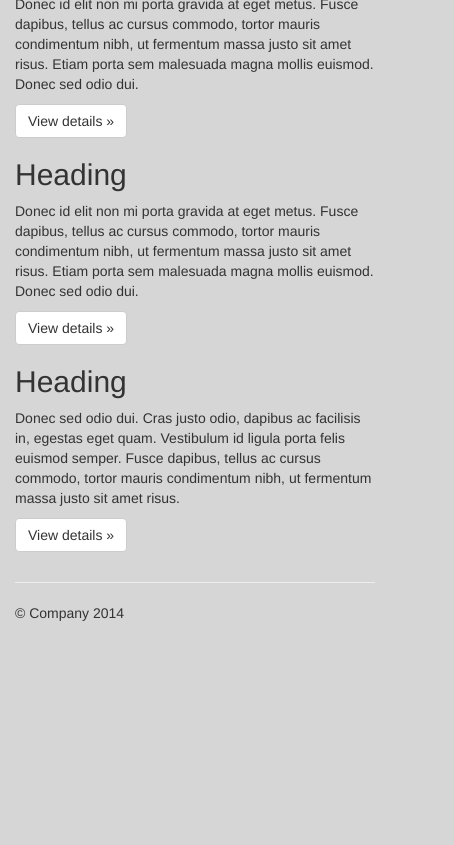
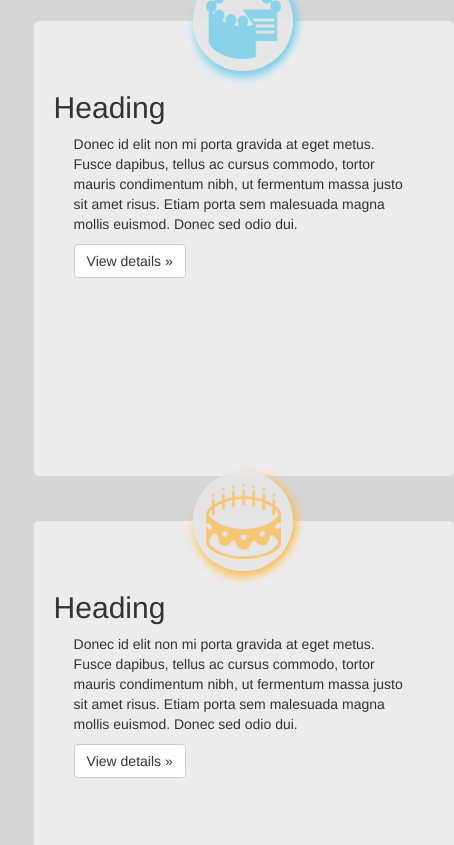
Before and after one commit to kirkzwy/PresentCakeWebsite, a plain HTML site: page index.html in a window 390 px wide. Shown: the part 615-1460 px from the top of the page, 454 px wide, since content can reach past the window. Before the commit the page ends 1268 px from the top, so only its background shows below. Drawn offline with nearby package versions, Linux system fonts and the light colour scheme.

Commit message:
version1.0.1:some detail &responsive waiting for revise

```diff
--- a/assets/css/jumbotron.css
+++ b/assets/css/jumbotron.css
@@ -28,6 +28,7 @@ body {
   position: relative;
   width: 98%;
   margin: 40px auto;
+  margin-bottom: 80px;
   overflow: auto;
 
   font-size: 18px;
@@ -62,8 +63,8 @@ body {
 
 	}
 	.liactive{
-	  box-shadow: 5px 0 5px -2px rgba(255, 255, 255, 0.5), -5px 0 5px -2px rgba(255, 255, 255, 0.5);
-	  z-index: 100;
+	  box-shadow: 6px 0 6px -2px rgba(255, 255, 255, 0.5), -6px 0 6px -2px rgba(255, 255, 255, 0.5);
+	  z-index: 1000;
 	}
 	.banner .inner {
 	  padding: 160px 0 110px;
@@ -164,3 +165,63 @@ body {
 	    .banner .arrow.next{
 	    	right: 0
 	    }
+
+/** description style **/
+.desmar{
+	margin: 0 auto;
+}
+.des{
+	width: 420px;
+	height: 500px;
+	position: relative;
+}
+.des-head{
+	width: 100px;
+	height: 100px;
+	border-radius: 100px;
+	background-color: rgba(230, 230, 230, 0.9);
+	position: absolute;
+	top: 0;
+	left: 38%;
+	z-index: 100;
+}
+.bluehead{
+	box-shadow: 0 8px 10px -2px #73CDEB, 8px 0 8px -4px #73CDEB;
+}
+.yellowhead{
+	box-shadow: 0 8px 10px -2px #FABE5A, 8px 0 8px -4px #FABE5A;
+}
+.redhead{
+	box-shadow: 0 8px 10px -2px #DC1932, 8px 0 8px -4px #DC1932;
+}
+.cakeicon{
+	width: 100%;
+	height: 100%;
+	background-position: center center;
+	background-repeat: no-repeat;
+	background-size: 75% 75%;
+}
+.blue-cake{
+	background-image: url('../img/blueCakeIcon.png');
+}
+.yellow-cake{
+	background-image: url('../img/yellowCakeIcon.png');
+}
+.red-cake{
+	background-image: url('../img/redCakeIcon.png');
+}
+.des-content{
+	border-radius: 5px;
+	background-color: rgba(242, 242, 242, 0.8);
+	position: absolute;
+	top: 50px;
+	height: 455px;
+}
+.des-content h2{
+	margin: 70px auto 10px auto;
+	padding-left: 20px;
+}
+.des-content p{
+	padding-left: 40px;
+	padding-right: 40px;
+}
--- a/index.html
+++ b/index.html
@@ -102,25 +102,48 @@
     </div>
     <!-- slide show end -->
 
-    <div class="container">
+    <div class="container-fluid">
+      <!-- description begin -->
       <!-- Example row of columns -->
-      <div class="row">
+      <div class="row desmar">
         <div class="col-md-4">
+          <div class="des">
+            <div class="des-head bluehead">
+              <div class="cakeicon blue-cake"></div>
+            </div>
+            <div class="des-content">
               <h2>Heading</h2>
               <p>Donec id elit non mi porta gravida at eget metus. Fusce dapibus, tellus ac cursus commodo, tortor mauris condimentum nibh, ut fermentum massa justo sit amet risus. Etiam porta sem malesuada magna mollis euismod. Donec sed odio dui. </p>
               <p><a class="btn btn-default" href="#" role="button">View details &raquo;</a></p>
             </div>
+          </div>
+        </div>
         <div class="col-md-4">
+          <div class="des">
+            <div class="des-head yellowhead">
+              <div class="cakeicon yellow-cake"></div>
+            </div>
+            <div class="des-content">
               <h2>Heading</h2>
               <p>Donec id elit non mi porta gravida at eget metus. Fusce dapibus, tellus ac cursus commodo, tortor mauris condimentum nibh, ut fermentum massa justo sit amet risus. Etiam porta sem malesuada magna mollis euismod. Donec sed odio dui. </p>
               <p><a class="btn btn-default" href="#" role="button">View details &raquo;</a></p>
             </div>
+          </div>
+        </div>
         <div class="col-md-4">
+          <div class="des">
+            <div class="des-head redhead">
+              <div class="cakeicon red-cake"></div>
+            </div>
+            <div class="des-content">
               <h2>Heading</h2>
-          <p>Donec sed odio dui. Cras justo odio, dapibus ac facilisis in, egestas eget quam. Vestibulum id ligula porta felis euismod semper. Fusce dapibus, tellus ac cursus commodo, tortor mauris condimentum nibh, ut fermentum massa justo sit amet risus.</p>
+              <p>Donec id elit non mi porta gravida at eget metus. Fusce dapibus, tellus ac cursus commodo, tortor mauris condimentum nibh, ut fermentum massa justo sit amet risus. Etiam porta sem malesuada magna mollis euismod. Donec sed odio dui. </p>
               <p><a class="btn btn-default" href="#" role="button">View details &raquo;</a></p>
             </div>
           </div>
+        </div>
+      </div>
+      <!-- description end -->
 
       <hr>
 
```
Also changed, not shown: assets/img/RedCakeIcon.png (added), assets/img/YellowCakeIcon.png (added), assets/img/blueCakeIcon.png (added), bower_components/bootstrap/dist/css/bootstrap.css. Lines whose indentation alone changed are shown as unchanged.
